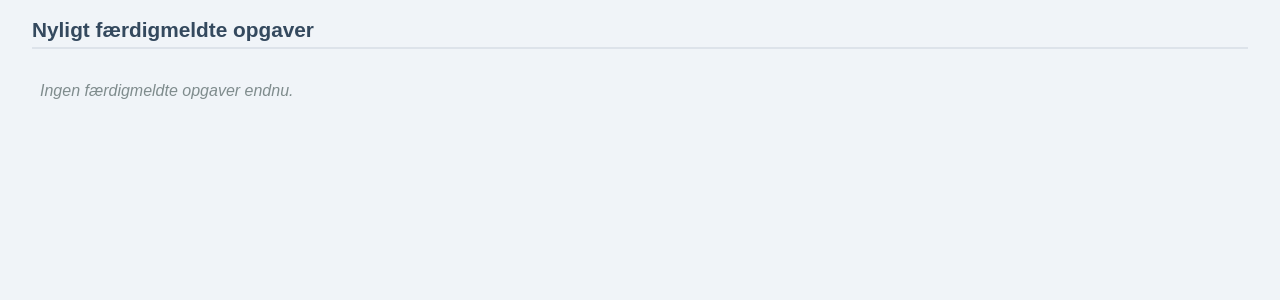
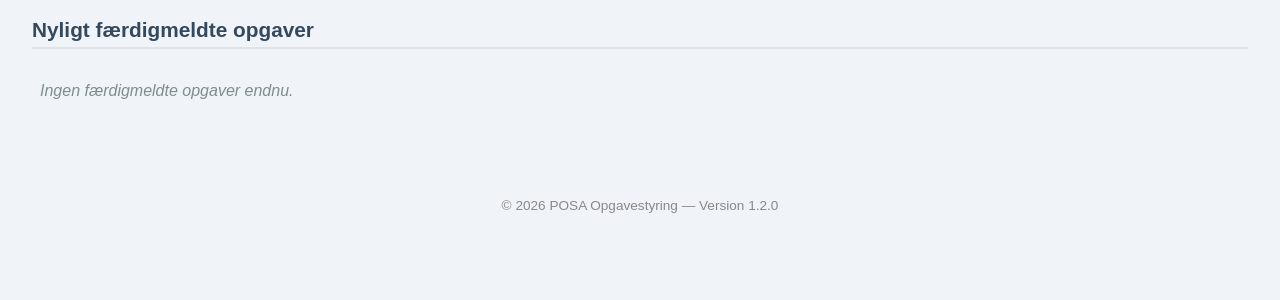
Before and after one commit to soe-svg/POSA, a Flask app: page / in a window 1280 px wide. Shown: the part 370-670 px from the top of the page. Run offline with Flask 3, Linux system fonts and the light colour scheme; data comes from the database, SQL or seed files in the repository.

Commit message:
Add centralized app version footer and pass version to templates

```diff
--- a/app.py
+++ b/app.py
@@ -6,6 +6,7 @@
 from flask import Flask, render_template, request, redirect, flash
 
 app = Flask(__name__)
+APP_VERSION = "1.2.0"
 app.secret_key = "posa_hemmelig_noegle"
 
 DATABASE = "posa.db"
@@ -86,7 +87,8 @@
         active_tasks=active_tasks,
         finished_tasks=finished_tasks,
         view=view,
-        janitors=janitors_list
+        janitors=janitors_list,
+        version=APP_VERSION
     )
 
 @app.route("/create", methods=["GET", "POST"])
@@ -127,7 +129,7 @@
     with get_db() as conn:
         tasks = conn.execute("SELECT * FROM tasks ORDER BY created_at DESC").fetchall()
         janitors = conn.execute("SELECT * FROM janitors ORDER BY name ASC").fetchall()
-    return render_template("admin.html", tasks=tasks, janitors=janitors)
+    return render_template("admin.html", tasks=tasks, janitors=janitors, version=APP_VERSION)
 
 @app.route("/admin/print_daily_tasks")
 def print_daily_tasks():
--- a/templates/index.html
+++ b/templates/index.html
@@ -311,5 +311,9 @@
         });
     </script>
 
+    <footer style="text-align: center; padding: 20px 0; color: #888; font-size: 0.85rem; font-family: sans-serif;">
+        <p>&copy; 2026 POSA Opgavestyring — Version {{ version }}</p>
+    </footer>
+
 </body>
 </html>
```
